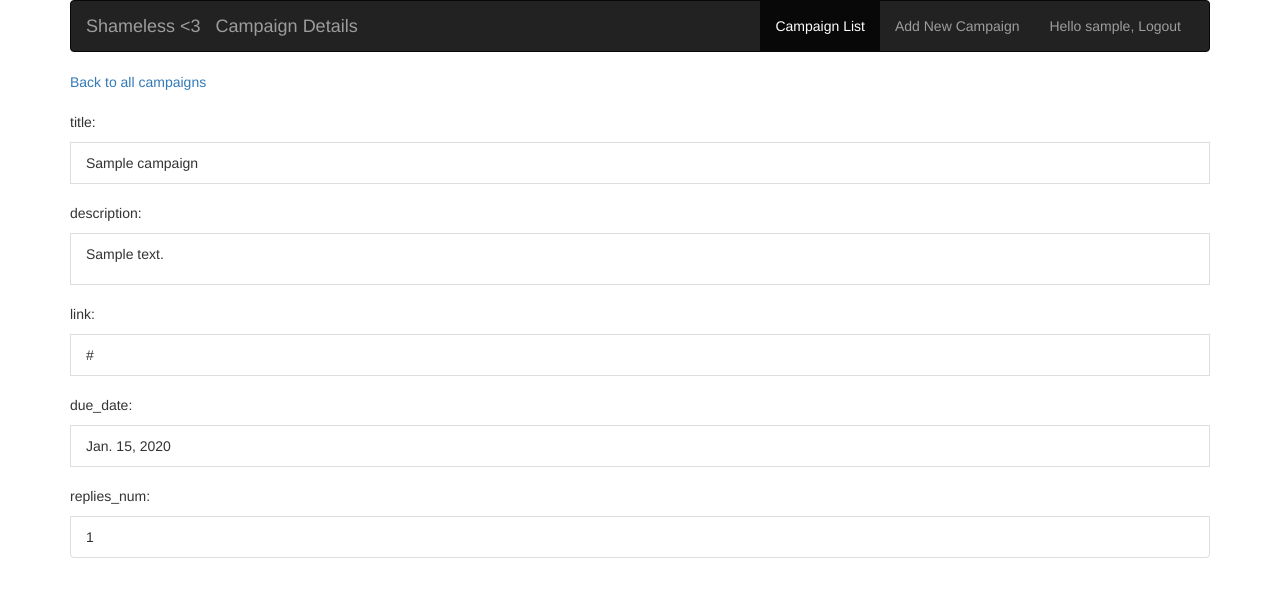
After one commit to Mengo33/Shameless, a Django app: page /1/ in a window 1280 px wide. The commit adds this page. Shown: the top 597 px of the page. Run offline with Django 3.2, Linux system fonts and the light colour scheme; a user stored in the database is signed in; tables that the repository leaves empty hold one stand-in row (values such as "Sample post"); some libraries are stand-ins or nearby versions.

Commit message:
Added Campaign Details page..

```diff
--- a/campaigns/models.py
+++ b/campaigns/models.py
@@ -1,11 +1,26 @@
 from django.conf import settings
+from django.contrib.auth.models import User
+from django.core.urlresolvers import reverse
 from django.db import models
 
 
 class Campaign(models.Model):
     user = models.ForeignKey(settings.AUTH_USER_MODEL)
-    title = models.CharField(max_length=30)
+    title = models.CharField(max_length=100)
     description = models.TextField(max_length=500)
-    link = models.CharField(max_length=50)  # TODO replace CharField it to link field.
+    link = models.CharField(max_length=100)
     due_date = models.DateField()
     replies_num = models.IntegerField(default=1)
+
+    def get_absolute_url(self):
+        return reverse("campaigns:campaign_details", args=(self.pk,))
+
+
+class CampaignUser(models.Model):
+    user = models.OneToOneField(
+        User,
+        on_delete=models.CASCADE,
+        primary_key=True,
+    )
+    is_customr = models.BooleanField(default=False)
+    is_writer = models.BooleanField(default=False)
--- a/campaigns/templates/base.html
+++ b/campaigns/templates/base.html
@@ -35,6 +35,8 @@
           <li><a href="/add-campaign">Add New Campaign</a></li>
              {% if not request.path == '/login/' %}
                 <li><a href="/logout/">Hello  {{ user.get_username }}, Logout</a></li>
+                {% else %}
+                 <li><a href="/signup/">Hello Guest, Signup</a></li>
             {% endif %}
             <li><a href="#"></a></li>
         </ul>
--- /dev/null
+++ b/campaigns/templates/campaigns/campaign_detail.html
@@ -0,0 +1,36 @@
+{% extends "base.html" %}
+
+{% block content %}
+
+    <a href="{% url "campaigns:list" %}">Back to all campaigns</a>
+
+    <ul class="list-group">
+        <br/>
+        <p>title:</p>
+        <li class="list-group-item">
+            {{ object.title }}
+        </li>
+        {% if object.description %}
+            <br/>
+            <p>description:</p>
+            <li class="list-group-item">
+                {{ object.description|linebreaks }}
+            </li>
+        {% endif %}
+        <br/>
+        <p>link:</p>
+        <li class="list-group-item">
+            {{ object.link }}
+        </li>
+        <br/>
+        <p>due_date:</p>
+        <li class="list-group-item">
+            {{ object.due_date }}
+        </li>
+        <br/>
+        <p>replies_num:</p>
+        <li class="list-group-item">
+          {{ object.replies_num }}
+        </li>
+    </ul>
+{% endblock %}
--- a/campaigns/urls.py
+++ b/campaigns/urls.py
@@ -5,6 +5,6 @@ from . import views
 app_name = "campaigns"
 urlpatterns = [
     url(r'^$', views.ListCampaignView.as_view(), name="list"),
-    # url(r'^$', views.list_campaigns, name="list"),
     url(r'^add-campaign/$', views.CreateCampaignView.as_view(), name="create_campaign"),
+    url(r'^(?P<pk>\d+)/$', views.CampaignDetailView.as_view(), name="campaign_details"),
 ]
--- a/campaigns/views.py
+++ b/campaigns/views.py
@@ -1,16 +1,17 @@
 import datetime
 
 from django.contrib.auth import authenticate, login, logout
+from django.contrib.auth.models import User
 from django.core.urlresolvers import reverse_lazy, reverse
 from django.shortcuts import redirect
 from django.utils.encoding import escape_uri_path
 from django.views.generic import View
+from django.views.generic.detail import DetailView
 from django.views.generic.edit import CreateView, FormView
 from django.views.generic.list import ListView
 
 from . import forms
 from . import models
-
 
 
 class LoggedInMixin:
@@ -47,7 +48,7 @@ class LoginView(FormView):
 
 
 class ListCampaignView(LoggedInMixin, ListView):
-    page_title = "campaign list"
+    page_title = "Campaign list"
     model = models.Campaign
 
     def get_queryset(self):
@@ -80,3 +81,25 @@ class CreateCampaignView(LoggedInMixin, CreateView):
     def form_valid(self, form):
         form.instance.user = self.request.user
         return super().form_valid(form)
+
+
+class CampaignDetailView(LoggedInMixin, DetailView):
+    page_title = "Campaign Details"
+    model = models.Campaign
+
+    def get_queryset(self):
+        return super().get_queryset().filter(user=self.request.user)
+
+
+class CreateCampaignUser(LoggedInMixin, CreateView):
+    page_title = "Signup"
+    model = User
+    fields = (
+        'username',
+        'password',
+        'email',
+        'first_name',
+        'last_name',
+        'date_joined',
+    )
+    success_url = reverse_lazy('campaigns:list')
--- a/shameless/settings.py
+++ b/shameless/settings.py
@@ -111,7 +111,7 @@ AUTH_PASSWORD_VALIDATORS = [
 
 LANGUAGE_CODE = 'en-us'
 
-TIME_ZONE = 'UTC'
+TIME_ZONE = 'Asia/Jerusalem'
 
 USE_I18N = True
 
--- a/shameless/urls.py
+++ b/shameless/urls.py
@@ -6,6 +6,7 @@ import campaigns.views
 urlpatterns = [
     url(r'', include('campaigns.urls')),
     url(r'^login/$', campaigns.views.LoginView.as_view(), name='login'),
+    url(r'^signup/$', campaigns.views.CreateCampaignUser.as_view(), name='signup'),
     url(r'^logout/$', campaigns.views.LogoutView.as_view(), name='logout'),
     url(r'^admin/', admin.site.urls),
 ]
```
Also changed, not shown: campaigns/templates/campaigns/campaign_list.html (+16 -2 lines), campaigns/templates/signup.html (added, +18 -0 lines), campaigns/tests.py (+11 -2 lines).
